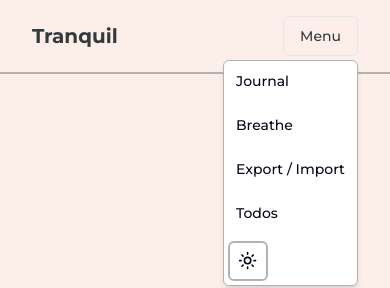
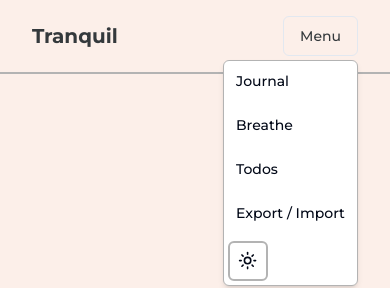
Before and after one commit to vibovenkat123/Tranquil, a Next.js app: page / in a window 390 px wide. Both pictures are taken after a click on the button "Menu". Shown: the top 288 px of the page. Built offline with nearby package versions, Linux system fonts and the light colour scheme.

Commit message:
feat: make todos before export

```diff
--- a/app/components/Header.tsx
+++ b/app/components/Header.tsx
@@ -61,13 +61,13 @@ function HamburgerMenu(): React.ReactElement {
             </Link>
           </DropdownMenuItem>
           <DropdownMenuItem>
-            <Link href="/export" className="w-full">
-              Export / Import
+            <Link href="/todos" className="w-full">
+              Todos
             </Link>
           </DropdownMenuItem>
           <DropdownMenuItem>
-            <Link href="/todos" className="w-full">
-              Todos
+            <Link href="/export" className="w-full">
+              Export / Import
             </Link>
           </DropdownMenuItem>
 
```
Also changed, not shown: app/todos/page.tsx (+6 -2 lines), 1 other file (tests, documents, lock files or other folders).
